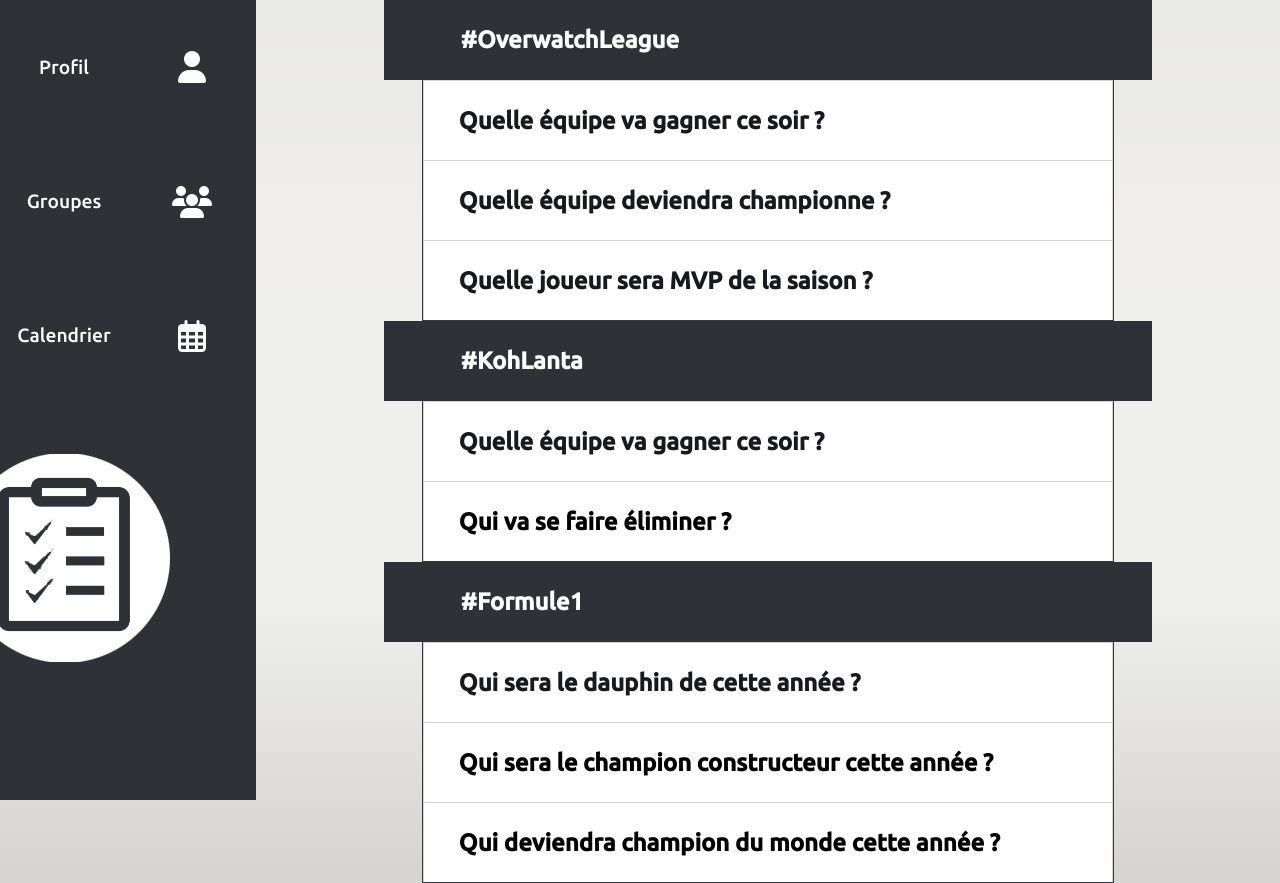
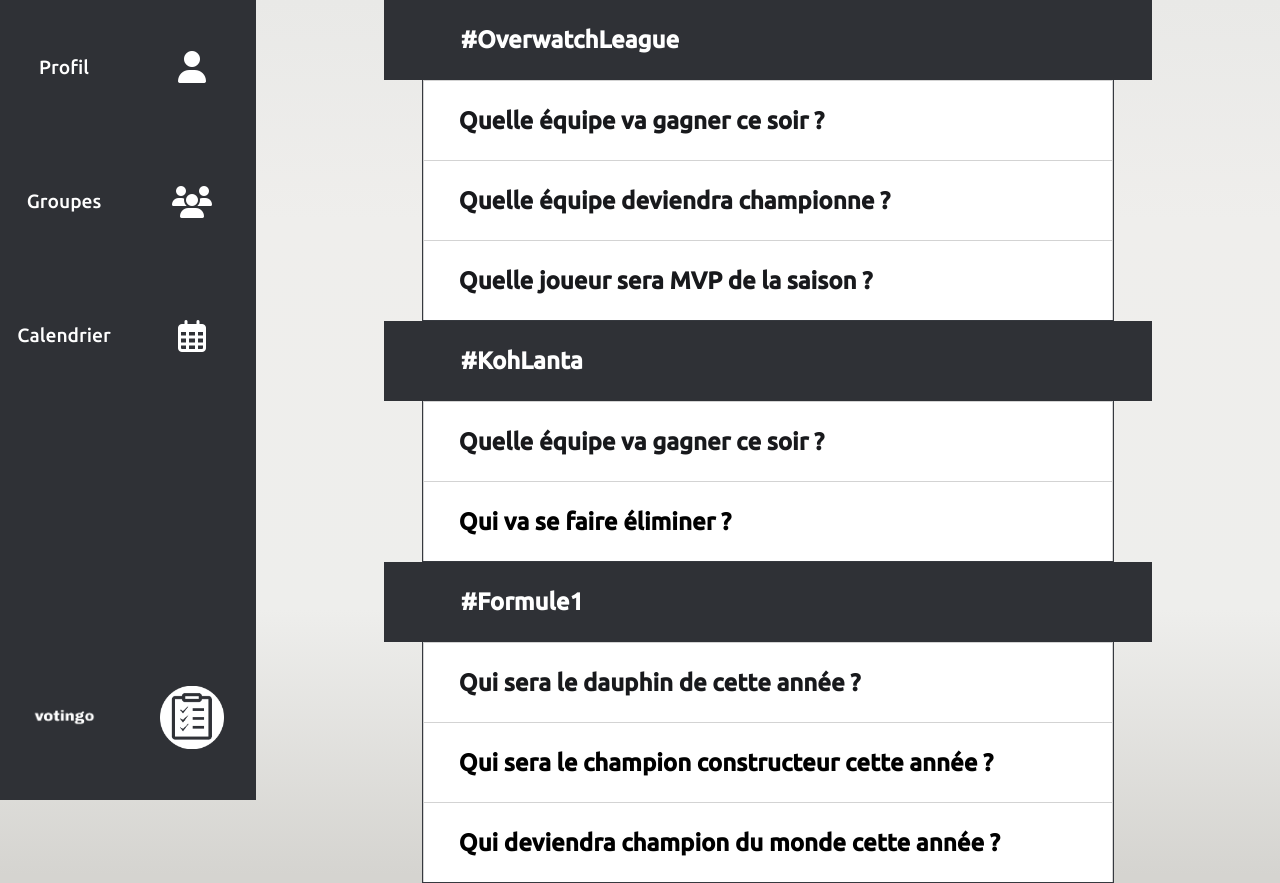
Before and after one commit to IIM-Creative-Technology/html-css-Nispeon, a PHP site: page / in a window 1280 px wide. Run offline with PHP 8.4, Linux system fonts and the light colour scheme; some libraries are stand-ins or nearby versions.

Commit message:
save day 2

```diff
--- a/css/styleNav.css
+++ b/css/styleNav.css
@@ -8,13 +8,20 @@ header {
 
 nav {
     display: flex;
-    flex-direction: row;
+    flex-direction: column;
     flex-wrap: wrap;
     width: 100%;
     align-items: center;
+    height: 100%;
 }
 
 nav div {
+    display: flex;
+    width: 100%;
+}
+
+
+nav div div{
     width: 50%;
     margin: 20% 0;
     display: flex;
@@ -22,15 +29,33 @@ nav div {
     align-items: center;
 }
 
-nav div a {
+nav >  div:last-child {
+    margin-top: auto;
+
+}
+
+nav div div a {
     text-decoration: none;
     color: white;
     font-family: 'Ubuntu', sans-serif;
     font-size: larger;
 }
 
+nav div div a:last-child {
+    display: contents;
+}
+
+
 .openNav {
     font-size: 2em;
     cursor: pointer;
     color: white;
 }
+
+header img {
+    width: 80%;
+}
+
+header img:last-child {
+    width: 50%;
+}
--- a/headerNav.php
+++ b/headerNav.php
@@ -2,16 +2,26 @@
 
     <nav>
 
+        <div>
             <div><a href="">Profil</a></div>
             <div><i class="fas fa-user openNav"></i></div>
+        </div>
 
+        <div>
             <div><a href="">Groupes</a></div>
             <div><i class="fas fa-users openNav"></i></div>
+        </div>
 
+        <div>
             <div><a href="">Calendrier</a></div>
             <div><i class="far fa-calendar-alt openNav"></i></div>
+        </div>
 
-        <div><img src="img/icon.png"></div>
+
+        <div>
+            <div><img src="img/brandnamewhite.png"></div>
+            <div><a href="index.php"><img src="img/icon.png"></a></div>
+        </div>
 
     </nav>
 
```
Also changed, not shown: img/brandname.png (added), img/brandnamewhite.png (added). Lines whose indentation alone changed are shown as unchanged.
